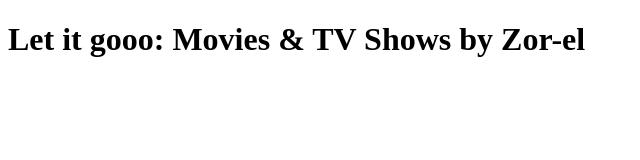
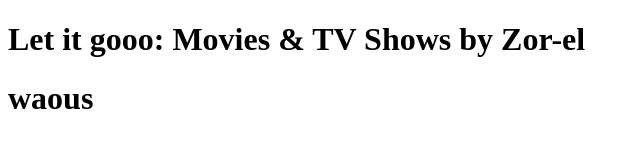
Before and after one commit to yduar/vamoo_git, a plain HTML site: page index.html in a window 1280 px wide. Shown: the whole page, without its empty margins (0-640 px from the left). Drawn offline with Linux system fonts and the light colour scheme.

Commit message:
waous agregado como h1

```diff
--- a/index.html
+++ b/index.html
@@ -8,5 +8,6 @@
 </head>
 <body>
     <h1> Let it gooo: Movies & TV Shows by Zor-el </h1>
+    <h1>waous</h1>
 </body>
 </html>
```
